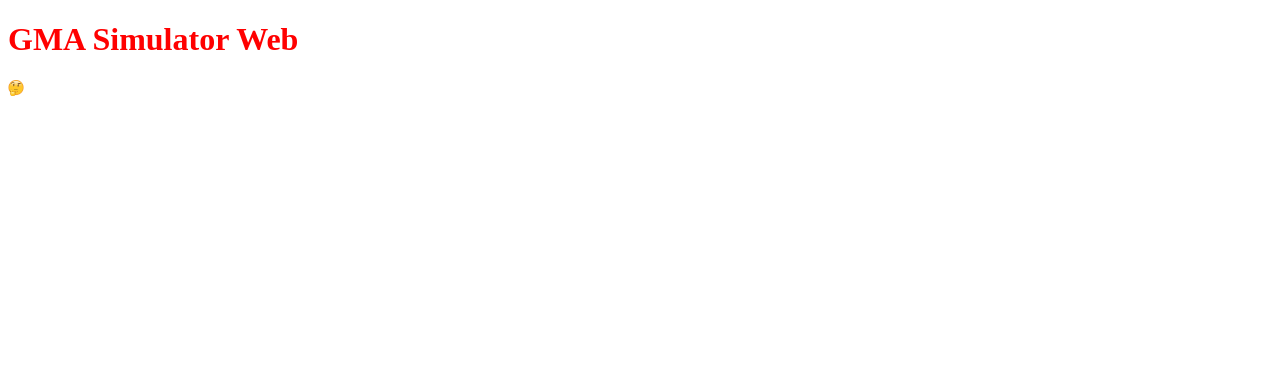
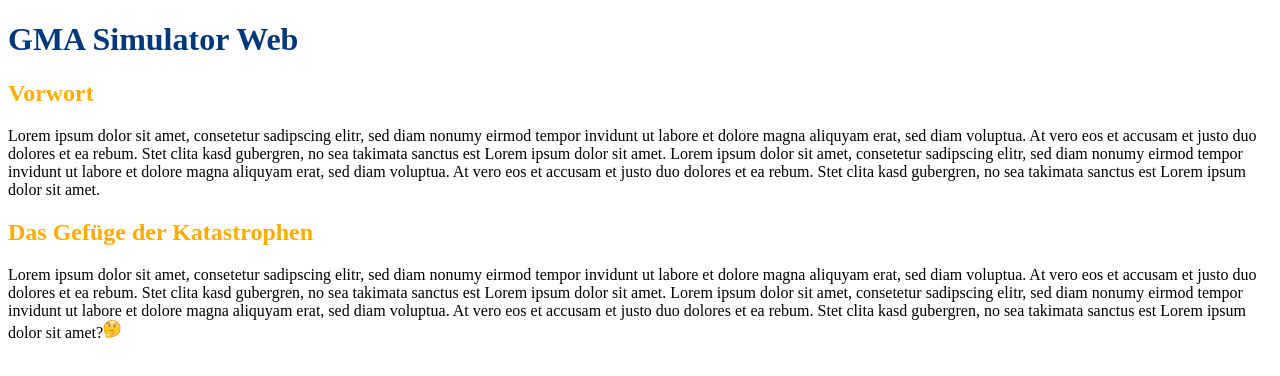
Before and after one commit to t-knapp/WebApp-Launchpad, a React app: page / in a window 1280 px wide. Shown: the top 376 px of the page. Built offline with nearby package versions, Linux system fonts and the light colour scheme.

Commit message:
Added LESS and Tests.

```diff
--- /dev/null
+++ b/assets/styles/Colors.less
@@ -0,0 +1,3 @@
+@appPrimaryColor: #00387b;
+@appSecondaryColor: #FFAB00;
+@appBackgroundColor: white;
--- a/src/components/App/App.less
+++ b/src/components/App/App.less
@@ -1,5 +1,11 @@
+@import "../../../assets/styles/Colors.less";
+
 .AppComponent {
   h1 {
-    color: red;
+    color: @appPrimaryColor;
+  }
+
+  h2 {
+    color: @appSecondaryColor;
   }
 }
--- a/src/components/App/App.tsx
+++ b/src/components/App/App.tsx
@@ -11,8 +11,14 @@ export default function App(props: Props): ReactElement {
     return (
         <div className='AppComponent'>
             <h1>{props.title}</h1>
+            <h2>Vorwort</h2>
             <p>
-                <img src={emoji} width={16} height={16} />
+                Lorem ipsum dolor sit amet, consetetur sadipscing elitr, sed diam nonumy eirmod tempor invidunt ut labore et dolore magna aliquyam erat, sed diam voluptua. At vero eos et accusam et justo duo dolores et ea rebum. Stet clita kasd gubergren, no sea takimata sanctus est Lorem ipsum dolor sit amet. Lorem ipsum dolor sit amet, consetetur sadipscing elitr, sed diam nonumy eirmod tempor invidunt ut labore et dolore magna aliquyam erat, sed diam voluptua. At vero eos et accusam et justo duo dolores et ea rebum. Stet clita kasd gubergren, no sea takimata sanctus est Lorem ipsum dolor sit amet.
+            </p>
+            <h2>Das Gefüge der Katastrophen</h2>
+            <p>
+                Lorem ipsum dolor sit amet, consetetur sadipscing elitr, sed diam nonumy eirmod tempor invidunt ut labore et dolore magna aliquyam erat, sed diam voluptua. At vero eos et accusam et justo duo dolores et ea rebum. Stet clita kasd gubergren, no sea takimata sanctus est Lorem ipsum dolor sit amet. Lorem ipsum dolor sit amet, consetetur sadipscing elitr, sed diam nonumy eirmod tempor invidunt ut labore et dolore magna aliquyam erat, sed diam voluptua. At vero eos et accusam et justo duo dolores et ea rebum. Stet clita kasd gubergren, no sea takimata sanctus est Lorem ipsum dolor sit amet?
+                <img src={emoji} width={18} height={18} alt={'Emoji nachdenklich'} />
             </p>
         </div>
     );
```
Also changed, not shown: package.json (+1 -11 lines), test/testFrameworkSetup.js (+2 -2 lines), tsconfig.json (+2 -15 lines), 2 other files (tests, documents, lock files or other folders).
